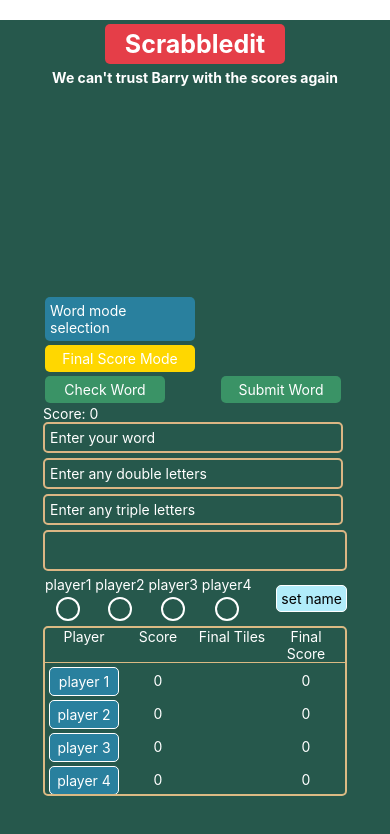
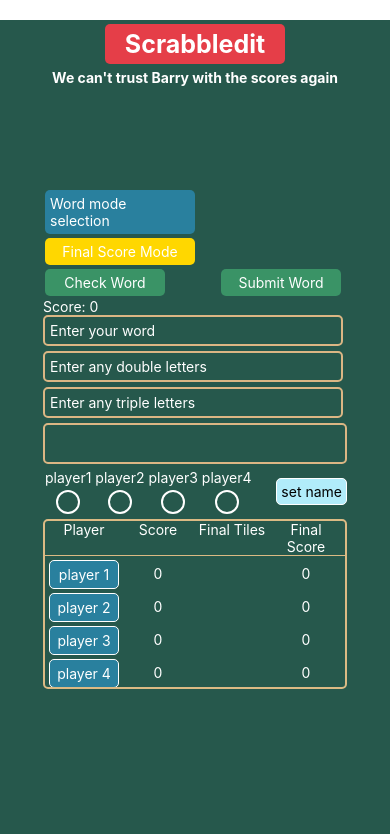
Before and after one commit to TomBirbeck/scrabbleditreactnative, a React Native app: screen / in a window 390 px wide. Shown: the top 834 px of the page. Built offline with nearby package versions, Linux system fonts and the light colour scheme.

Commit message:
fixed display to show letters properly

```diff
--- a/App.tsx
+++ b/App.tsx
@@ -6,6 +6,7 @@ import WordContext from './utilities/wordContext';
 
 export default function App() {
   const [context, setContext] = useState([''])
+
   return (
     <WordContext.Provider value={[context, setContext]}>
       <SafeAreaView style={styles.container}>
@@ -26,6 +27,6 @@ const styles = StyleSheet.create({
     marginTop: 20,
   },
   display: {
-    flex: 2,
+    flex: 6,
   },
 });
--- a/components/Display.tsx
+++ b/components/Display.tsx
@@ -12,15 +12,12 @@ const Display = () => {
     const [player3, setPlayer3] = useState({ id: 3, name: 'player 3', score: 0 });
     const [player4, setPlayer4] = useState({ id: 4, name: 'player 4', score: 0 });
     const [finalTiles, setFinalTiles] = useState([]);
-    // const [context, setContext] = useState([''])
 
     return(
-        // <WordContext.Provider value={[context, setContext]}>
-        <View style={styles.list}>
-            <View>
+        <View>
+            <View style={styles.displayWord}>
             <FlatList
             horizontal={true}
-            style={styles.list}
             data={word[0]}
             keyExtractor={item=>item}
             renderItem={({item})=>(<DisplayWord letter={item}/>)}
@@ -43,14 +40,13 @@ const Display = () => {
             />
             </View>
         </View>
-        // </WordContext.Provider>
     )
 }
 
 const styles = StyleSheet.create({
-    list: {
-        flex: 1
-    },
+    displayWord :{
+        height: 50,
+    }
 })
 
 export default Display
--- a/components/WordScore.tsx
+++ b/components/WordScore.tsx
@@ -43,8 +43,6 @@ const WordScore = () => {
     useEffect(()=>{
         setContext(word.trim().toUpperCase().split(''))
     },[word])
-
-    console.log(context)
 
     const handleWordCheck = useCallback((word: string, doubles: string, triples: string) => {
         const wordSplit = word.trim().toUpperCase().split('')
```
